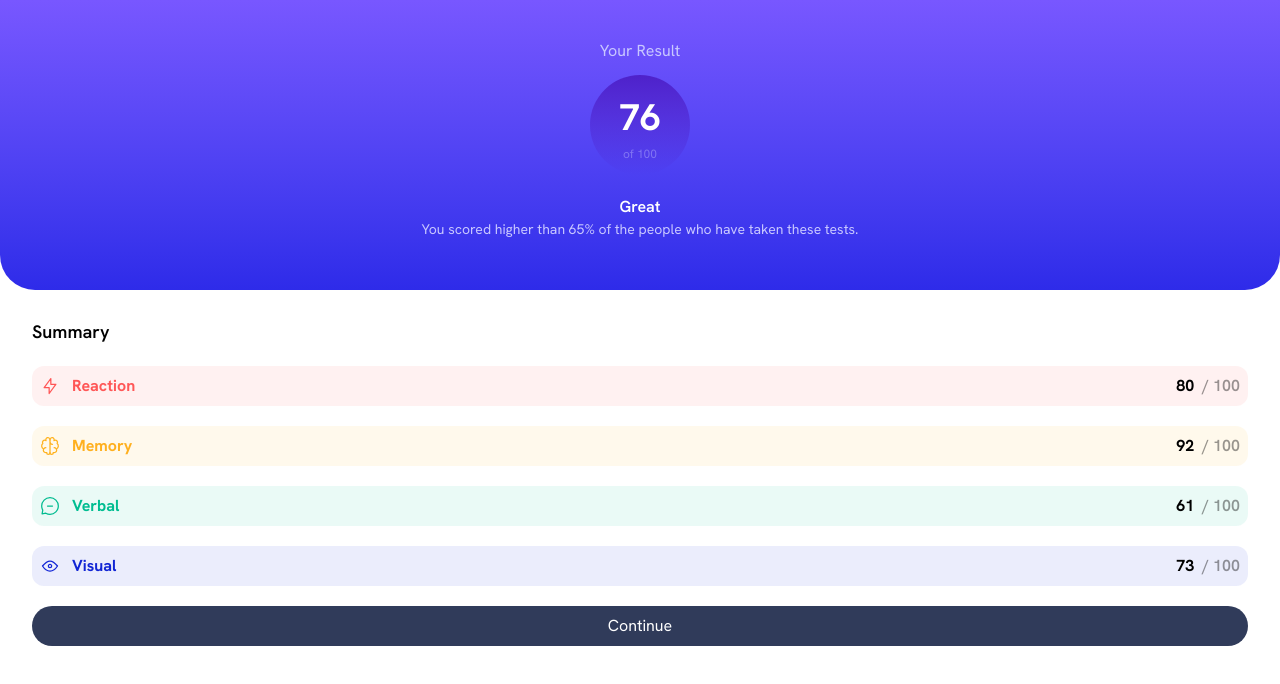
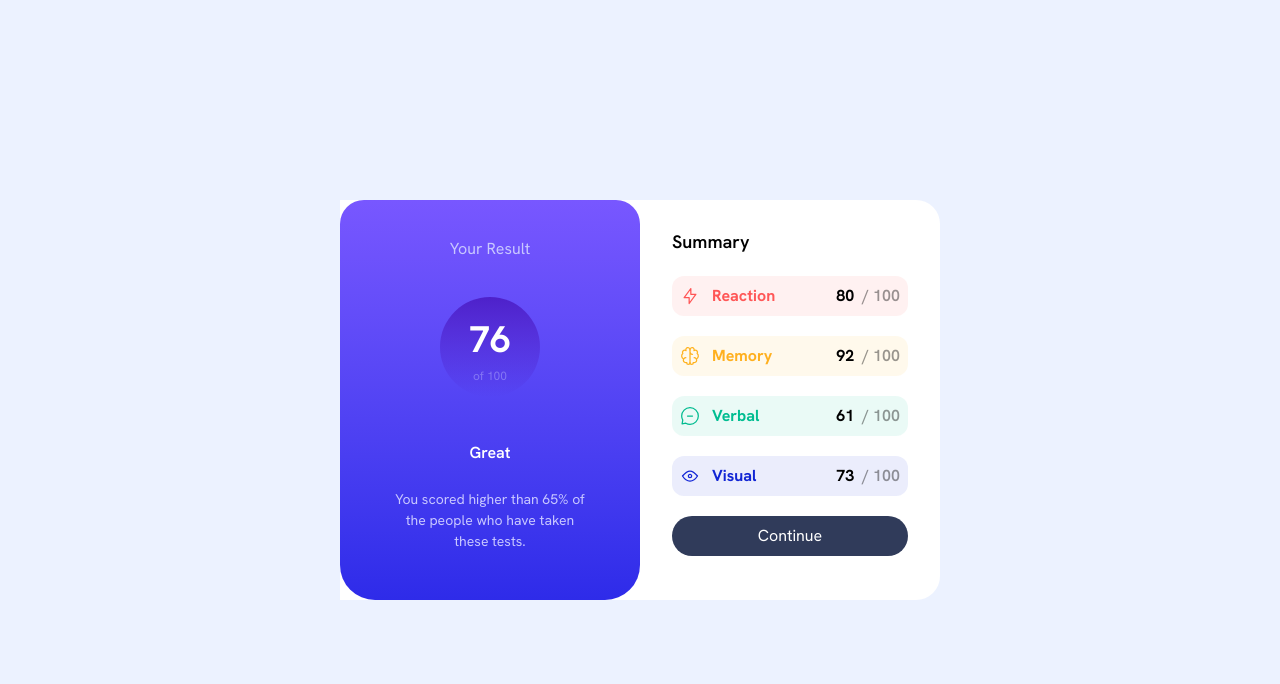
Before and after one commit to RicardoAHH/funval-n1, a plain HTML site: page results-sumary-component/results-summary-component-main/index.html in a window 1280 px wide. Drawn offline with nearby package versions, Linux system fonts and the light colour scheme.

Commit message:
commit15

```diff
--- a/results-sumary-component/results-summary-component-main/index.html
+++ b/results-sumary-component/results-summary-component-main/index.html
@@ -29,10 +29,11 @@
   </style>
 </head>
 
-<body class="font-[Hanken_Grotesk]">
-
-  <section class=" flex flex-col justify-center items-center  pb-3 bg-linear-to-b from-[#7857ff] to-[#2e2be9]
-    w-screen h-[290px] rounded-b-[35px] font-family-outfit">
+<body class="font-[Hanken_Grotesk] lg:flex flex-col items-center justify-center h-screen w-screen bg-[#ecf2ff]">
+  <main class="sm- lg:flex flex-row items-center justify-center max-h-[400px] max-w-[800px] lg: bg-white rounded-r-3xl">
+    <section
+      class=" flex flex-col justify-center items-center  pb-3 bg-linear-to-b from-[#7857ff] to-[#2e2be9]
+    w-screen h-[290px] rounded-b-[35px] font-family-outfit lg:rounded-t-3xl lg:max-w-[300px] lg:min-h-[400px] lg:gap-6">
       <p class="text-[#c8c7ff] pb-3 ">Your Result</p>
       <div
         class="flex flex-col justify-center items-center bg-linear-to-b from-[#4e21ca] to-[#4636f100] w-25 h-25 rounded-full">
@@ -44,7 +45,7 @@
         these tests.
       </p>
     </section>
-  <section class="px-8 py-7 w-[100%] h-[400px] flex flex-col gap-5">
+    <section class="px-8 py-7 w-[100%] h-[400px] flex flex-col gap-5 lg: min-w-[300px]">
       <div class="">
         <h2 class="text-lg font-semibold">Summary</h2>
       </div>
@@ -92,6 +93,7 @@
         </div>
       </div>
     </section>
+  </main>
 
 
   <!-- Your Result
```
Lines whose indentation alone changed are shown as unchanged.
